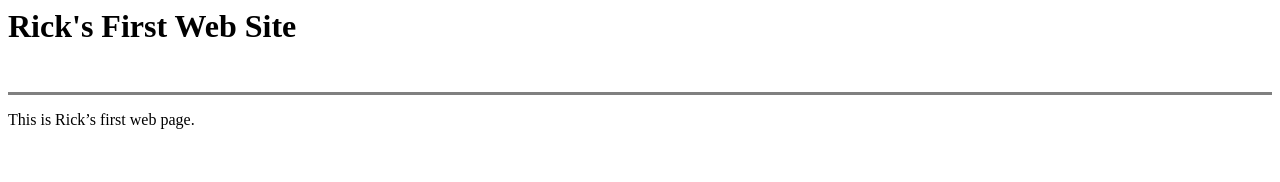
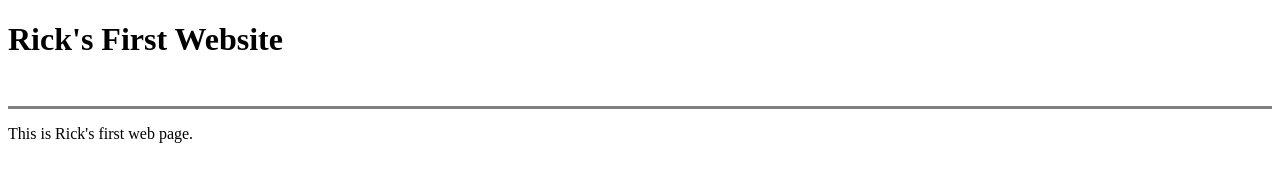
Before and after one commit to designcoding2/firstwebsite, a plain HTML site: page index.html in a window 1280 px wide. Drawn offline with Linux system fonts and the light colour scheme.

Commit message:
Update index.html

```diff
--- a/index.html
+++ b/index.html
@@ -1,5 +1,17 @@
-<h1>Rick's First Web Site</h1>
-<br>
-<hr size="3" noshade>
-<!-- This is  first web page. -->
-<p>This is Rick’s  first web page.</p>
+<!DOCTYPE html>
+<html lang="en">
+    <head>
+        <meta charset="UTF-8" />
+        <meta http-equiv="X-UA-Compatible" content="IE=edge" />
+        <meta name="viewport" content="width=device-width, initial-scale=1.0" />
+        <title>Rick’s First Website</title>
+    </head>
+    <body>
+
+        <h1>Rick's First Website</h1>
+        <br>
+        <hr size="3" noshade>
+        <p>This is Rick's first web page.</p>
+
+    </body>
+</html>
```
